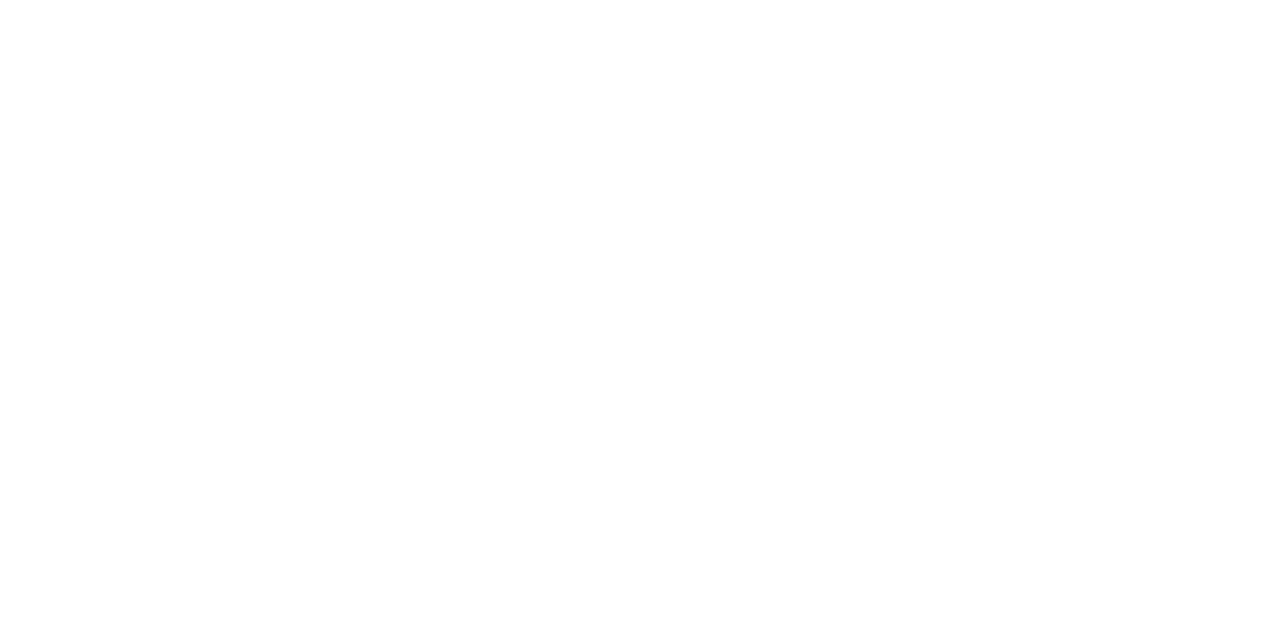
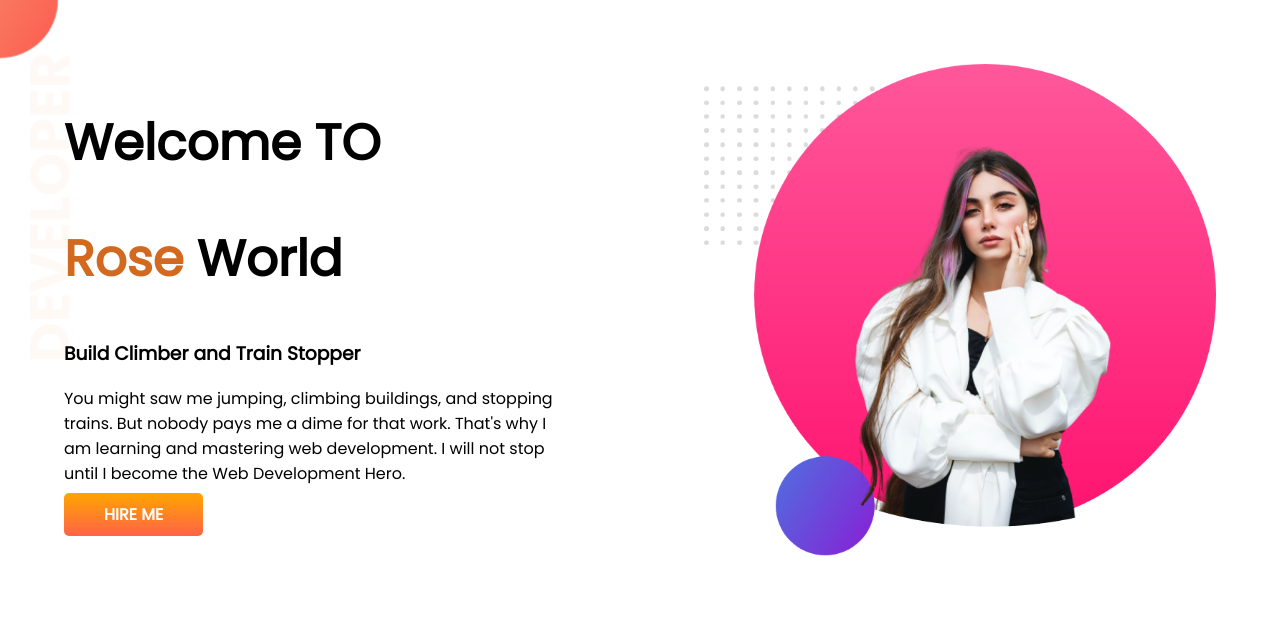
Before and after one commit to githubjinia/developer-portfolio, a plain HTML site: page index.html in a window 1280 px wide. Drawn offline with Linux system fonts and the light colour scheme.

Commit message:
top banner added

```diff
--- a/index.html
+++ b/index.html
@@ -1,13 +1,35 @@
 <!DOCTYPE html>
 <html lang="en">
+
 <head>
     <meta charset="UTF-8">
     <meta http-equiv="X-UA-Compatible" content="IE=edge">
     <meta name="viewport" content="width=device-width, initial-scale=1.0">
     <title>Jinia Portfolio</title>
+    <link rel="preconnect" href="https://fonts.googleapis.com">
+    <link rel="preconnect" href="https://fonts.gstatic.com" crossorigin>
+    <link href="https://fonts.googleapis.com/css2?family=Poppins&display=swap" rel="stylesheet">
+
     <link rel="stylesheet" href="style.css">
 </head>
+
 <body>
+    <section class="top-banner">
+        <div class="half-width">
+            <h1>Welcome TO</h1>
+            <h1><span class="ontime">Rose</span> World</h1>
+            <h3>Build Climber and Train Stopper</h3>
+            <p>You might saw me jumping, climbing buildings, and stopping trains. But nobody pays me a dime for that
+                work.
+                That's why I am learning and mastering web development. I will not stop until I become the Web
+                Development
+                Hero.</p>
+            <a class="link-button" target="_blank" href="https://www.linkedin.com/company/programminghero/">HIRE ME</a>
+        </div>
+        <div class="half-width">
+            <img src="images/rose.png" alt="">
+        </div>
+    </section>
+</body>
 
-</body>
 </html>
--- a/style.css
+++ b/style.css
@@ -0,0 +1,33 @@
+body{
+    font-family: 'Poppins', sans-serif;
+    margin: 0;
+
+}
+h1{
+    font-size: 50px;
+}
+.ontime{
+    color:chocolate;
+}
+section{
+    display:flex;
+}
+.half-width{
+    width:50%;
+    padding: 5%;
+}
+.half-width img{
+    width:100%;
+}
+.link-button{
+    text-decoration: none;
+    background-image: linear-gradient(orange, tomato);
+    padding: 10px 40px;
+    color:white;
+    font-weight: 700;
+    border-radius: 5px;
+}
+.top-banner{
+    background-image: url(images/top-banner.png);
+    background-repeat: no-repeat;
+}
```
Also changed, not shown: images/dream-bg.png (added), images/exp-bg.png (added), images/jhankar.png (added), images/jhankar2.png (added), images/my-bg.png (added), images/my-bg2.png (added), images/rose.png (added), images/top-banner.png (added), 7 other files.
